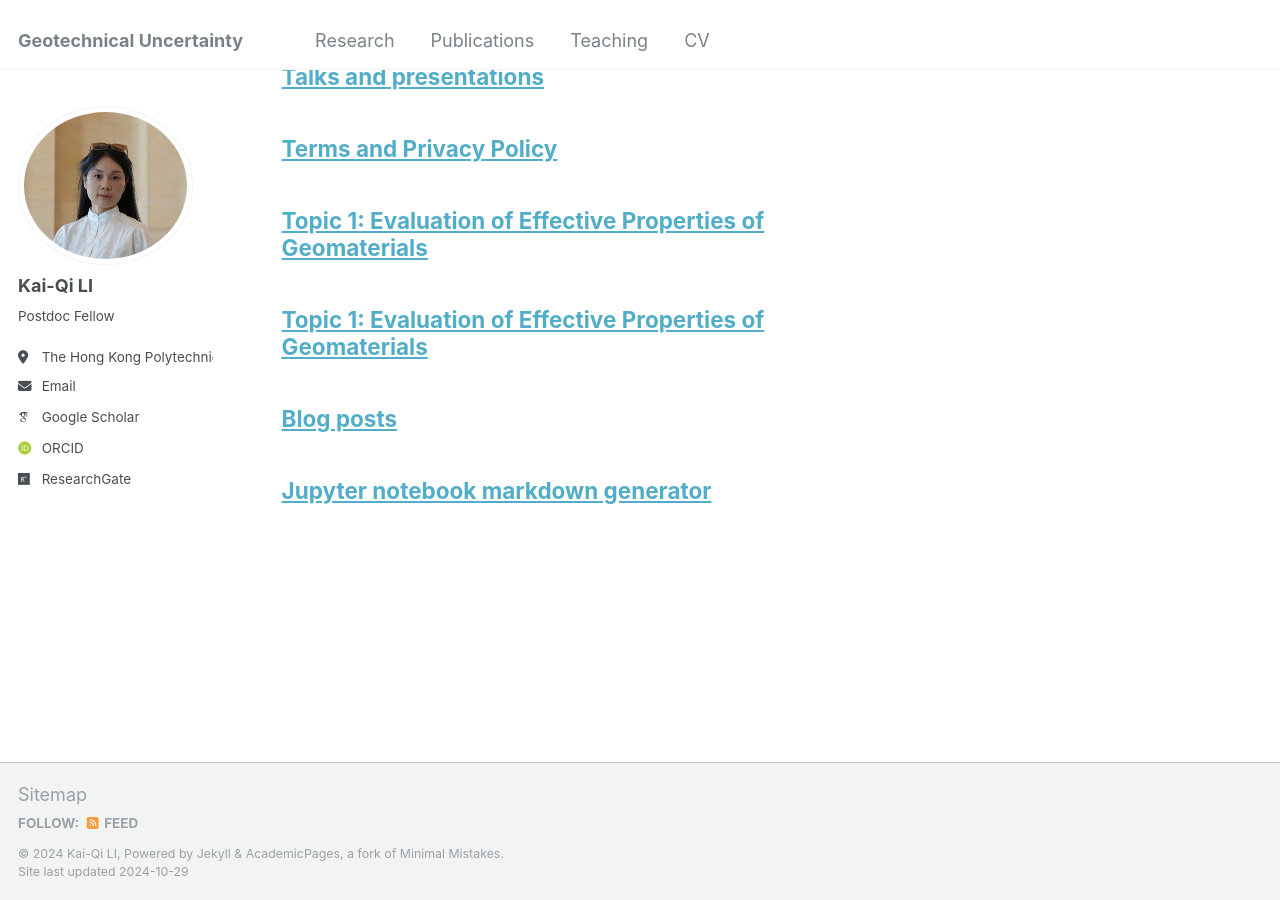
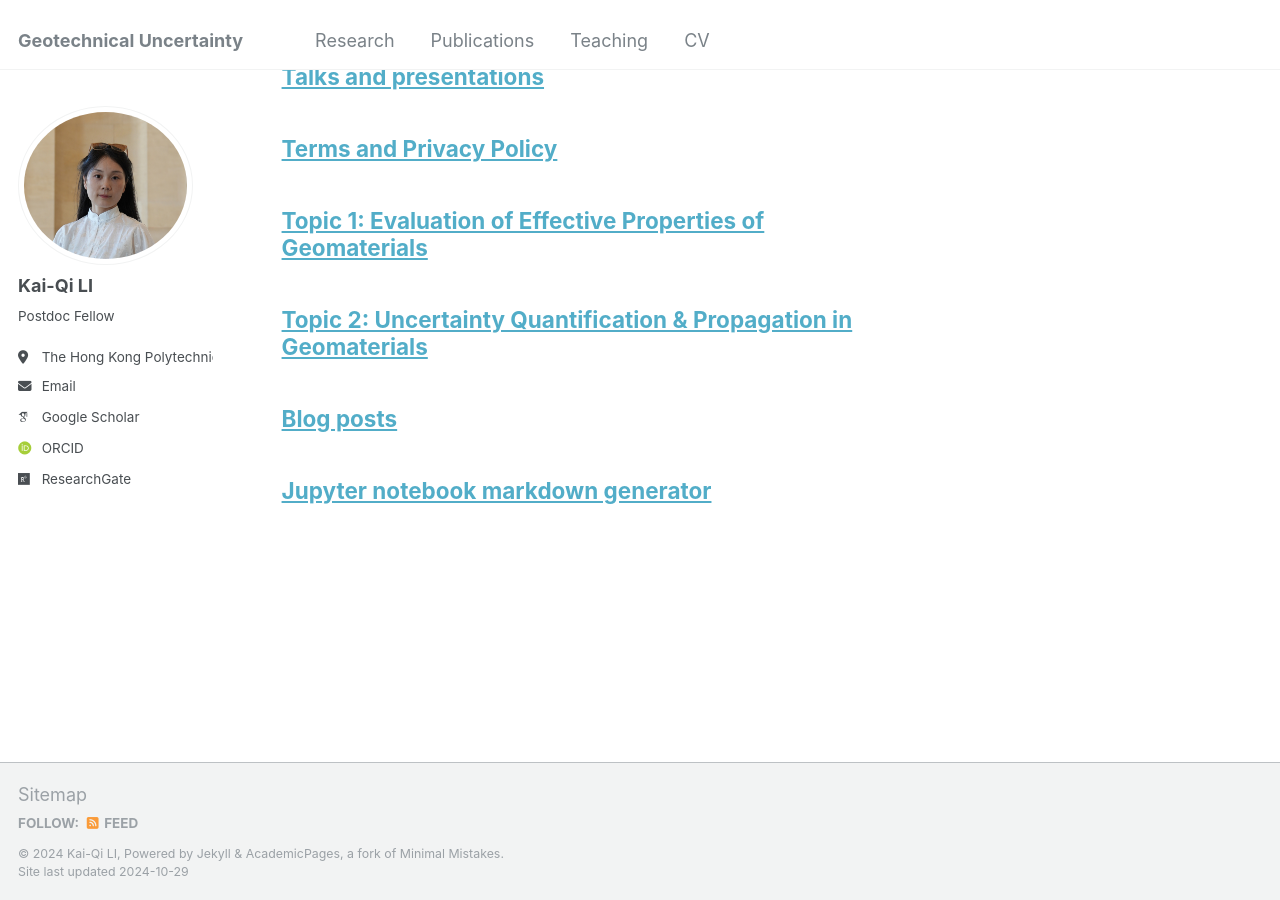
Before and after one commit to kqceeli/kqceeli.github.io, a Jekyll site: the page built from _pages/archive-layout-with-content.md, in a window 1280 px wide and 900 px high, scrolled down 5485 px. Built offline with Jekyll 4.4.1, drawn with Linux system fonts in a browser that asks for light colours; some web fonts are replaced.

Commit message:
Update topic2.html

```diff
--- a/_pages/topic2.html
+++ b/_pages/topic2.html
@@ -1,6 +1,6 @@
 ---
 layout: page
-title: "Topic 1: Evaluation of Effective Properties of Geomaterials"
+title: "Topic 2: Uncertainty Quantification & Propagation in Geomaterials"
 permalink: /portfolio/topic1/
 ---
 <!DOCTYPE html>
@@ -8,7 +8,7 @@ permalink: /portfolio/topic1/
 <head>
     <meta charset="UTF-8">
     <meta name="viewport" content="width=device-width, initial-scale=1.0">
-    <title>Topic 1: Evaluation of Effective Properties of Geomaterials</title>
+    <title>Topic 2: Uncertainty Quantification & Propagation in Geomaterials</title>
 
     <!-- Google Fonts -->
     <link href="https://fonts.googleapis.com/css2?family=Merriweather:wght@700&family=Roboto:wght@400;500&display=swap" rel="stylesheet">
@@ -141,22 +141,23 @@ permalink: /portfolio/topic1/
 </head>
 <body>
     <div class="container">
-        <h1>Topic 1: Evaluation of Effective Properties of Geomaterials</h1>
+        <h1>Topic 2: Uncertainty Quantification & Propagation in Geomaterials</h1>
 
         <!-- 挑战部分，保持内容不变，优化样式 -->
         <div class="highlight">
             <h2>Challenge</h2>
-            <p>Geomaterials are inherently heterogeneous, with complex internal structures that influence their macro-scale behavior. Accurately linking internal structures to effective properties remains a key challenge in geotechnical research.</p>
+            <p>Geomaterials exhibit multiscale characteristics, but the propagation of uncertainties across different scales is still unclear. A comprehensive understanding of multiscale behaviors is critical for producing accurate and reliable geotechnical predictions.</p>
         </div>
 
         <!-- 贡献部分，保持内容不变，优化样式 -->
         <div class="highlight">
             <h2>Contribution</h2>
-            <p>Developed a novel method utilizing Gaussian random fields to reconstruct geomaterial microstructures, analyzing their behavior under thermal and seepage conditions. This work forms the basis for advanced uncertainty quantification in geotechnical parameters.</p>
+            <p>Investigated how microstructural heterogeneity impacts macroscopic anisotropy and developed theoretical models to quantify effective transport properties of geomaterials at multiscale. Introduced a practical upscaling method to accurately assess anisotropy in thermal and hydraulic properties.
+</p>
         </div>
 
         <!-- 图片显示在页面底部，调整图片样式，减少与内容的间距 -->
-        <img src="/images/topic1.gif" alt="Topic 1 Image" class="header-image">
+        <img src="/images/topic2.gif" alt="Topic 1 Image" class="header-image">
 
         <!-- 返回链接，放置在容器右侧，靠上位置，避免遮挡图片 -->
         <a href="/portfolio/" class="back-link">Back</a>
```
